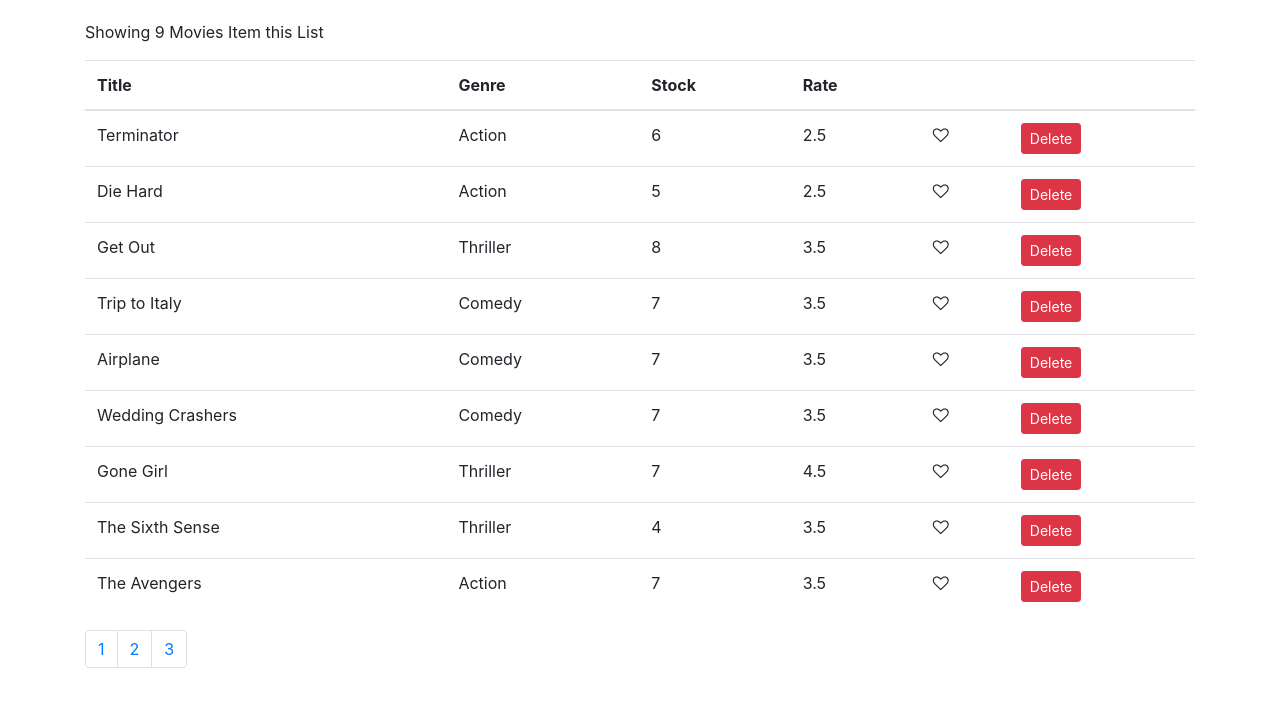
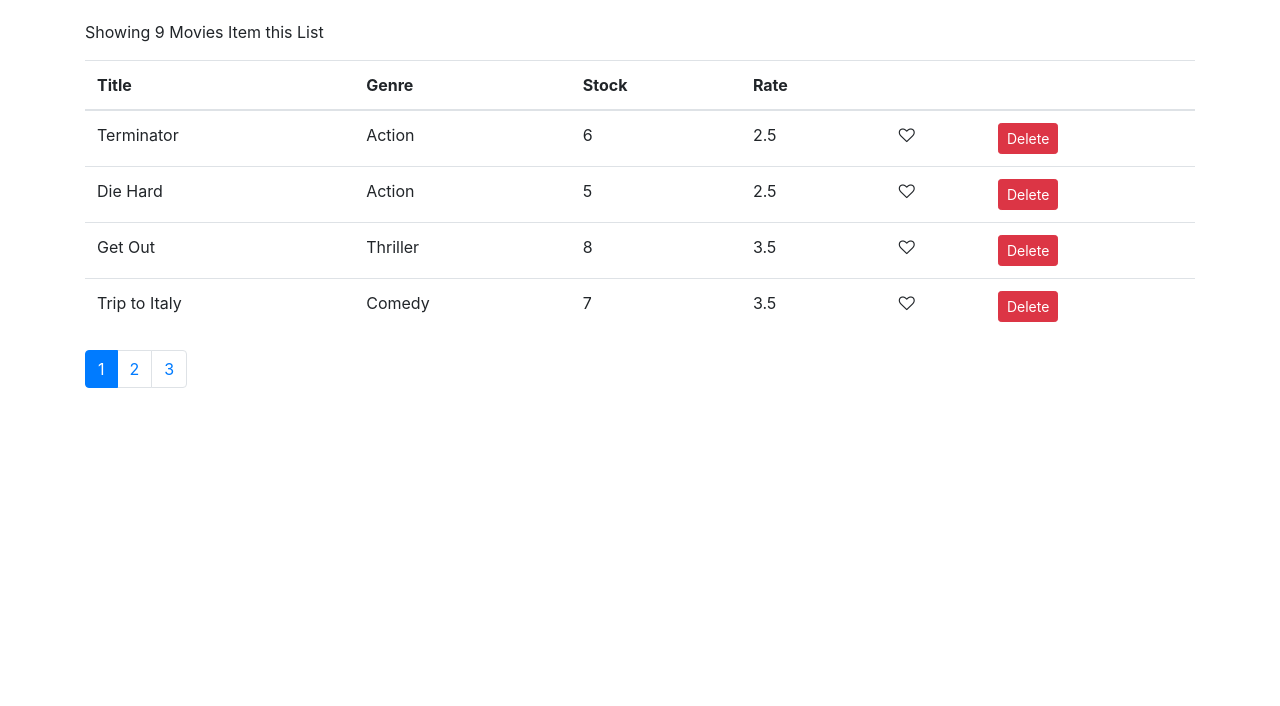
Before and after one commit to prosabuj/vidly-movie, a React (Create React App) app: page / in a window 1280 px wide. Shown: the top 706 px of the page. Built offline with nearby package versions, Linux system fonts and the light colour scheme.

Commit message:
Pagination OK

```diff
--- a/src/components/common/pagination.jsx
+++ b/src/components/common/pagination.jsx
@@ -2,7 +2,7 @@ import React from "react";
 import _ from "lodash";
 
 const Pagination = props => {
-  const { itemsCount, pageSize } = props;
+  const { itemsCount, pageSize, onPageChange, currentPage } = props;
   const pageCount = Math.ceil(itemsCount / pageSize);
   if (pageCount === 1) return null;
   const pages = _.range(1, pageCount + 1);
@@ -10,10 +10,13 @@ const Pagination = props => {
     <nav>
       <ul className="pagination">
         {pages.map(page => (
-          <li key={page} className="page-item">
-            <a className="page-link" href=" ">
+          <li
+            key={page}
+            className={page === currentPage ? "page-item active" : "page-item"}
+          >
+            <p onClick={() => onPageChange(page)} className="page-link">
               {page}
-            </a>
+            </p>
           </li>
         ))}
       </ul>
--- a/src/components/movies.jsx
+++ b/src/components/movies.jsx
@@ -2,9 +2,11 @@ import React, { Component } from "react";
 import { getMovies } from "../services/fakeMovieService";
 import Like from "./common/like";
 import Pagination from "./common/pagination";
+import { paginate } from "../utils/paginate";
 class movies extends Component {
   state = {
     movies: getMovies(),
+    currentPage: 1,
     pageSize: 4
   };
 
@@ -22,11 +24,15 @@ class movies extends Component {
   };
 
   handlePageChange = page => {
-    console.log("ok", page);
+    this.setState({ currentPage: page });
   };
   render() {
     const { length: count } = this.state.movies;
+    const { currentPage, pageSize, movies: allMovies } = this.state;
     if (count === 0) return <p>There are no movie in the database</p>;
+
+    const movies = paginate(allMovies, currentPage, pageSize);
+
     return (
       <React.Fragment>
         <p>
@@ -44,7 +50,7 @@ class movies extends Component {
             </tr>
           </thead>
           <tbody>
-            {this.state.movies.map(movie => (
+            {movies.map(movie => (
               <tr key={movie._id}>
                 <td>{movie.title}</td>
                 <td>{movie.genre.name}</td>
@@ -70,7 +76,8 @@ class movies extends Component {
         </table>
         <Pagination
           itemsCount={count}
-          pageSize={this.state.pageSize}
+          pageSize={pageSize}
+          currentPage={currentPage}
           onPageChange={this.handlePageChange}
         />
       </React.Fragment>
--- /dev/null
+++ b/src/utils/paginate.js
@@ -0,0 +1,7 @@
+import _ from 'lodash';
+
+export function paginate(items, pageNumber, pageSize) {
+    const startIndex = (pageNumber - 1) * pageSize;
+    return _(items).slice(startIndex).take(pageSize).value();
+
+}
```
